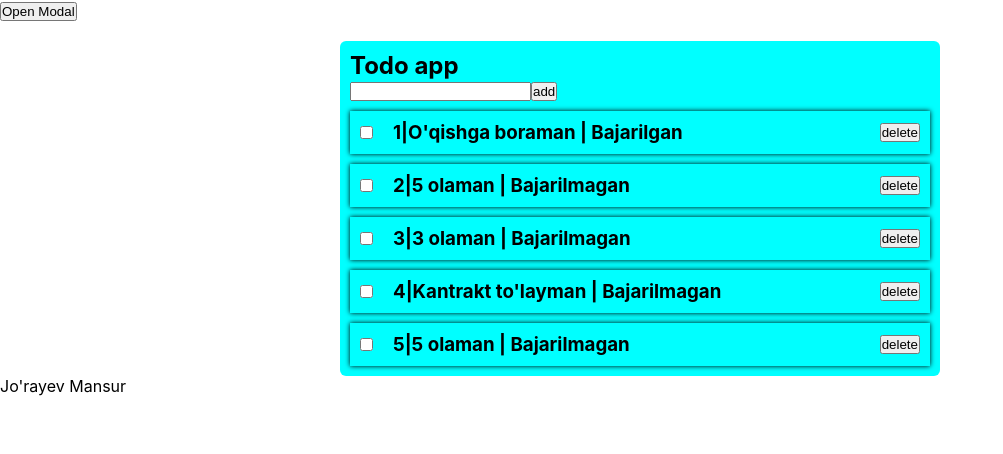
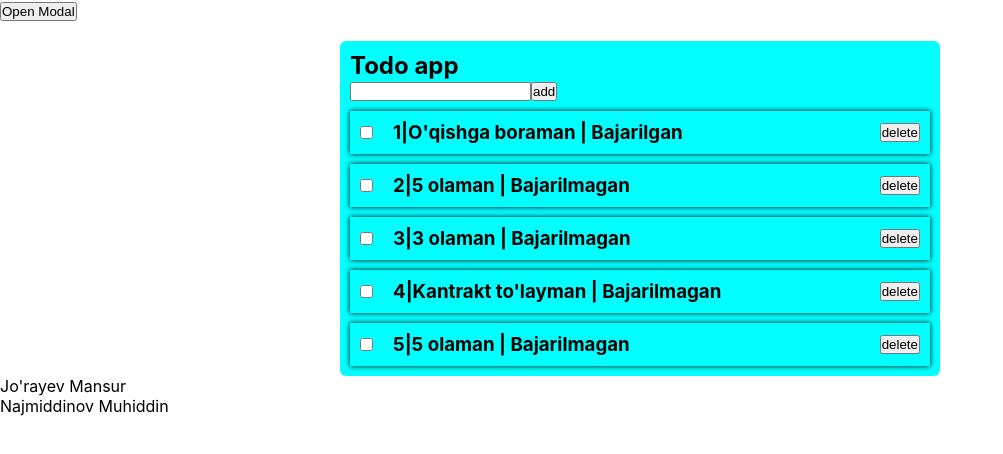
Before and after one commit to Diyorbek-Sobirov/react-app, a React (Create React App) app: page / in a window 1280 px wide. Shown: the top 454 px of the page, without its empty margins (0-1003 px from the left). Built offline with nearby package versions, Linux system fonts and the light colour scheme.

Commit message:
Added Component NMuhiddin

```diff
--- a/src/App.jsx
+++ b/src/App.jsx
@@ -4,6 +4,7 @@ import TodoList from './Components/TodoList/TodoList';
 import Modal from './Components/Modal/Modal';
 import MJurayev from './Components/MJurayev/MJurayev';
 import fullName from './Components/Sanjarbek/Sanjar';
+import NMuhiddin from "./Components/NMuhiddin/NMuhiddin";
 function App() {
   const [open, setOpen] = useState(false)
   const handleClick = () => {
@@ -16,7 +17,7 @@ function App() {
       <TodoList />
       <fullName />
       <MJurayev />
-
+      <NMuhiddin />
     </div>
   );
 }
--- /dev/null
+++ b/src/Components/NMuhiddin/NMuhiddin.jsx
@@ -0,0 +1,11 @@
+import React from 'react';
+
+const NMuhiddin = () => {
+    return (
+        <div>
+            Najmiddinov Muhiddin
+        </div>
+    );
+}
+
+export default NMuhiddin;
```
Also changed, not shown: 1 other file (tests, documents, lock files or other folders).
